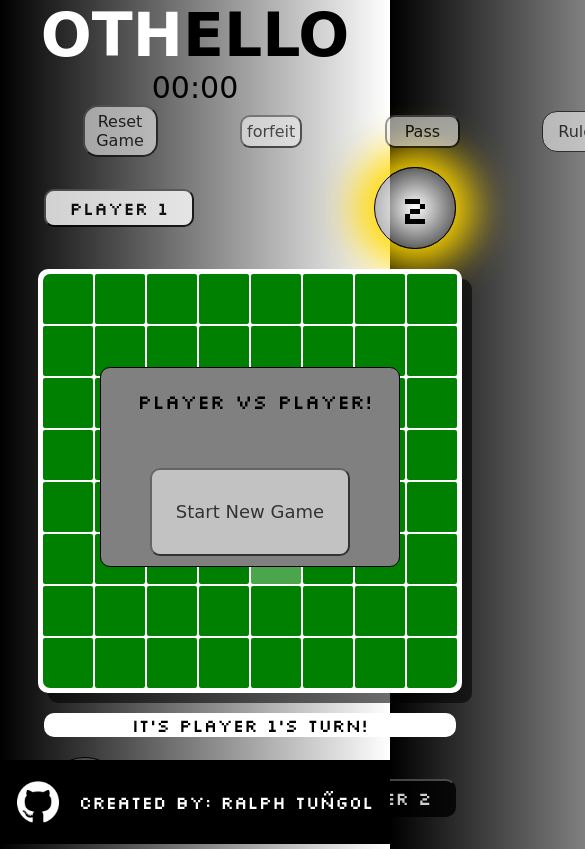
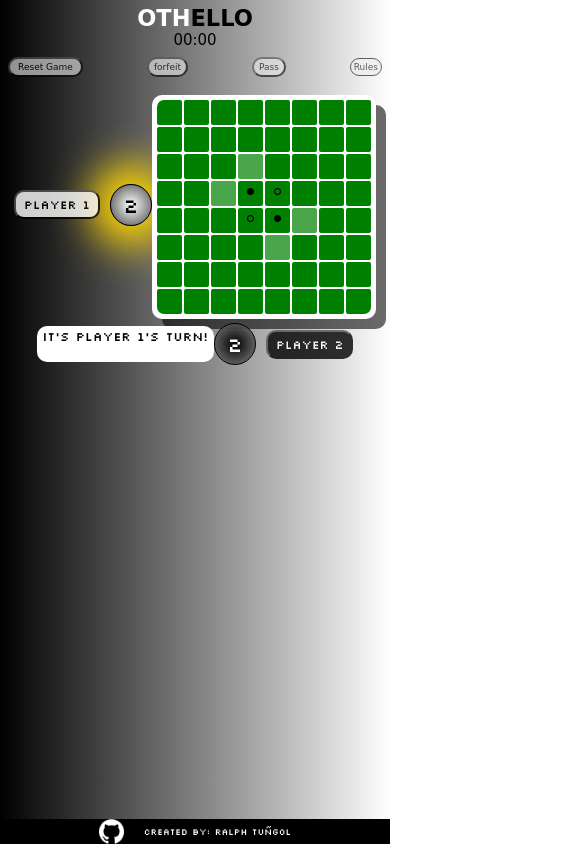
Before and after one commit to tungolra/Othello-js-app, a plain HTML site: page index.html in a window 390 px wide. Shown: the top 849 px of the page, 585 px wide, since content can reach past the window. Drawn offline with Linux system fonts and the light colour scheme; a web font is replaced by a local one.

Commit message:
adapted to mobile

```diff
--- a/namechange.css
+++ /dev/null
@@ -1,3 +0,0 @@
-#change-name1 {
-  display: block;
-}
--- a/style.css
+++ b/style.css
@@ -198,7 +198,7 @@ button {
   opacity: 0.6;
 }
 .forfeit {
-    width: auto;
+  width: auto;
 }
 .hide-one {
   display: none;
@@ -272,7 +272,8 @@ a {
   margin-right: 20px;
 }
 .endgame-display {
-  display: flex;
+  display: none;
+  /* display s/b FLEX */
   margin-top: 200px;
   height: 200px;
   width: 300px;
@@ -301,3 +302,110 @@ a {
   justify-content: center;
   font-size: large;
 }
+@media only screen and (max-width: 400px) {
+  body {
+    width: 100vw;
+    height: 100vw;
+    background-image: linear-gradient(to right, black, white);
+  }
+  header {
+    height: auto;
+    width: auto;
+  }
+  h1 {
+    margin-top: 5px;
+    font-size: 75%;
+    width: auto;
+  }
+  .elapsed-time-text {
+    font-size: 50%;
+    justify-content: center;
+  }
+  .options-container {
+    width: auto;
+    flex-wrap: wrap;
+    justify-content: space-between;
+    height: auto;
+    margin: 5px;
+    padding: 3px;
+  }
+  .gameboard-container {
+    width: 100vw;
+  }
+  .gameboard {
+    width: auto;
+    height: auto;
+  }
+  .box {
+    width: 25px;
+    height: 25px;
+    font-size: 15px;
+    text-shadow: none;
+  }
+  .player-one-container {
+    height: auto;
+    width: auto;
+    justify-content: space-between;
+    margin-bottom: 5px;
+  }
+  #white-disc {
+    height: 20px;
+    width: 20px;
+    padding: 20px;
+    box-shadow: rgb(255 215 0) 0px 0px 20px 10px;
+    font-size: 20px;
+    margin-left: 10px;
+  }
+  .player-two-container {
+    height: 50px;
+    width: auto;
+    justify-content: space-between;
+  }
+  #black-disc {
+    height: 20px;
+    width: 20px;
+    padding: 20px;
+    box-shadow: rgb(255 215 0) 0px 0px 20px 10px;
+    font-size: 20px;
+    margin-right: 10px;
+  }
+
+  .turn {
+    font-size: 70%;
+    width: auto;
+    padding: 2px 6px;
+    margin: 7px 0px;
+  }
+  .gameboard-container {
+    width: auto;
+  }
+  button {
+    font-size: 50%;
+    padding: 3px 5px;
+  }
+  .rules {
+    padding: 3px 3px;
+    width: auto;
+  }
+  .pass {
+    width: auto;
+  }
+  #one {
+    height: fit-content;
+    width: fit-content;
+    font-size: 12px;
+  }
+  #two {
+    height: fit-content;
+    width: fit-content;
+    font-size: 12px;
+  }
+  footer {
+    width: 100vw;
+    font-size: 50%;
+    height: auto;
+  }
+  img {
+    height: 25px;
+  }
+}
--- a/style2.css
+++ /dev/null
@@ -1,43 +0,0 @@
-* {
-  box-sizing: border-box;
-}
-body {
-  display: flex;
-  justify-content: center;
-  width: 100vh;
-  height: 100vh;
-}
-.container {
-  margin: 50px 50px;
-}
-
-.gameboard {
-  display: grid;
-  grid-template-columns: 1fr 1fr 1fr 1fr 1fr 1fr 1fr 1fr;
-  grid-template-rows: 1fr 1fr 1fr 1fr 1fr 1fr 1fr 1fr;
-  place-items: center;
-  border-radius: 10px;
-  background-color: black;
-}
-
-.box {
-  display: flex;
-  justify-content: center;
-  border: 1px solid black;
-  width: 50px;
-  height: 50px;
-  background-color: rgb(0, 128, 0);
-  align-items: center;
-  border-radius: 3px;
-  z-index: 1;
-  font-size: 40px;
-  text-align: center;
-  text-shadow: 3px 3px rgba(0, 0, 0, 0.375);
-
-
-
-
-}
-.box:hover {
-  cursor: pointer;
-}
```
Also changed, not shown: js/script2.js (deleted, +0 -17 lines), namechange.html (deleted, +0 -20 lines), README.md, images/blackcircle.png (deleted).
